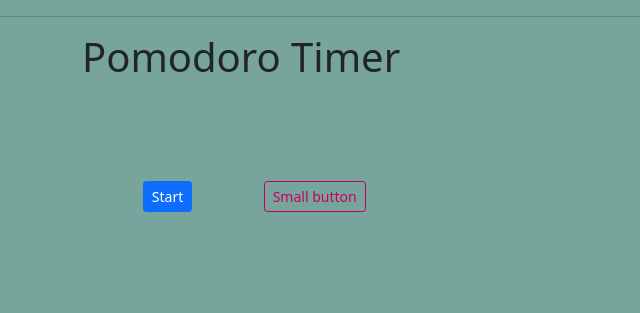
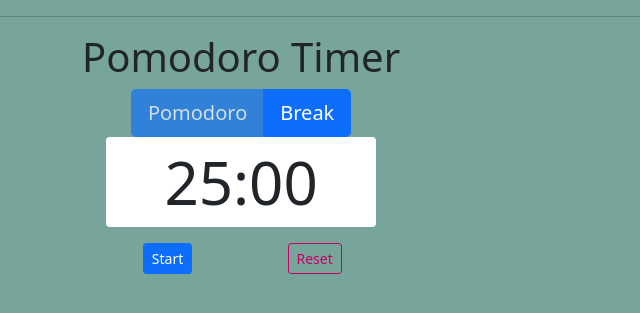
Before and after one commit to EtienneDevictor/Team-1, a Flask app: page /pomodorotimer in a window 1280 px wide. Shown: the part 64-377 px from the top of the page, without its empty margins (0-640 px from the left). Run offline with Flask 2, Linux system fonts and the light colour scheme; a user stored in the database is signed in; some libraries are stand-ins or nearby versions.

Commit message:
Finished pomodoro timer

```diff
--- a/app/templates/pomodoro.html
+++ b/app/templates/pomodoro.html
@@ -1,53 +1,95 @@
 {% extends "base.html" %}
 {% block content %}
 <h1> {{ title }} </h1>
-<p id="countdown" style="display:inline-flex; align-items:center; justify-content:center; font-size:50px; margin:0; height:70px; width:200px;"></p>
 <div class="container-fluid">
     <div class="row align-items-center">
-        <p id="demo" style="text-align: center; font-size: 60px; margin-top: 0px;"></p>
         <div class="col">
-            <button class="btn btn-primary btn-sm" onclick="start()">Start</button>
+            <div class="btn-group" role="group" aria-label="timegroup">
+                <button id = "pomodoroButton" type="button" class="btn btn-primary btn-lg" onclick="reset(25)" disabled>Pomodoro</button>
+                <button id = "breakButton" type="button" class="btn btn-primary btn-lg" onclick="reset(5)">Break</button>
+            </div>
+        <p id="timer" class="rounded" style="font-size: 60px; margin-top: 0px; background-color: white">25:00</p>
+        <div class="row align-items-center">
+            <div class="col">
+                <button id = "pauseButton" type="button" class="btn btn-primary btn-sm" style="display: none;" onclick="setPause()">Pause</button>
+                <button id = "startButton" type="button" class="btn btn-primary btn-sm" onclick="run()">Start</button>
             </div>
             <div class="col">
-            <button type="button" class="btn btn-secondary btn-sm">Small button</button>
+                <button id = "resetButton25" type="button" class="btn btn-secondary btn-sm" onclick="reset(25)">Reset</button>
+                <button id = "resetButton5" type="button" class="btn btn-secondary btn-sm" style="display: none;" onclick="reset(5)">Reset</button>
+            </div>
         </div>
     </div>
 </div>
 <script>
 
-var time = 25 * 60;
-var pause = true
+var time = 25 * 60; // default 25 minutes
+var x = 'filler'    // set x as global variable
+
 // Update the count down every 1 second
-
-function setPause(){
-    pause = true;
+// runs start() every 1000 ms, or 1 second
+function run(){
+    x = setInterval(start, 1000);
 }
 
-function start(){
-    pause = false;
-}
-
-if (!pause){
-    var x = setInterval(function() {
-
-        // Time calculations for days, hours, minutes and seconds
+// Updates the clock by decrementing by one second
+function start() {
+    // Time calculations for minutes and seconds
     var minutes = Math.floor(time / 60);
     var seconds = time % 60;
 
     seconds = seconds < 10 ? '0' + seconds : seconds;
 
-        // Output the result in an element with id="demo"
-        document.getElementById("demo").innerHTML = minutes + ":" + seconds;
+    // Output the result in an element with id="timer"
+    document.getElementById("timer").innerHTML = minutes + ":" + seconds;
     document.title = minutes + ":" + seconds;
 
     // If the count down is over, COMPLETE message shown
     if (time < 0) {
         clearInterval(x);
-            document.getElementById("demo").innerHTML = "COMPLETE";
+        alert('Timer is up')
     }
     time--;
-    }, 1000);
+    document.getElementById("startButton").style.display='none';
+    document.getElementById("pauseButton").style.display='inline';
+    document.getElementById("resetButton").style.display='inline';
 }
+
+function setPause(){
+    clearInterval(x)
+    document.getElementById("pauseButton").style.display='none';
+    document.getElementById("startButton").style.display='inline';
+}
+
+// Resets timer
+function reset(t) {
+    setTime(t)
+    clearInterval(x)
+    document.getElementById("pauseButton").style.display='none';
+    document.getElementById("startButton").style.display='inline';
+    if (t == 5){
+        document.getElementById("pomodoroButton").disabled=false;
+        document.getElementById("breakButton").disabled=true;
+        document.getElementById("resetButton25").style.display='none';
+        document.getElementById("resetButton5").style.display='inline';}
+    else{
+        document.getElementById("pomodoroButton").disabled=true;
+        document.getElementById("breakButton").disabled=false;
+        document.getElementById("resetButton5").style.display='none';
+        document.getElementById("resetButton25").style.display='inline';}
+}
+
+function setTime(t) {
+    time = t * 60
+    // Time calculations for minutes and seconds
+    var minutes = Math.floor(time / 60);
+    var seconds = time % 60;
+
+    seconds = seconds < 10 ? '0' + seconds : seconds;
+
+    document.getElementById("timer").innerHTML = minutes + ":" + seconds;
+}
+
 </script>
 
 {% endblock %}
```
Lines whose indentation alone changed are shown as unchanged.
